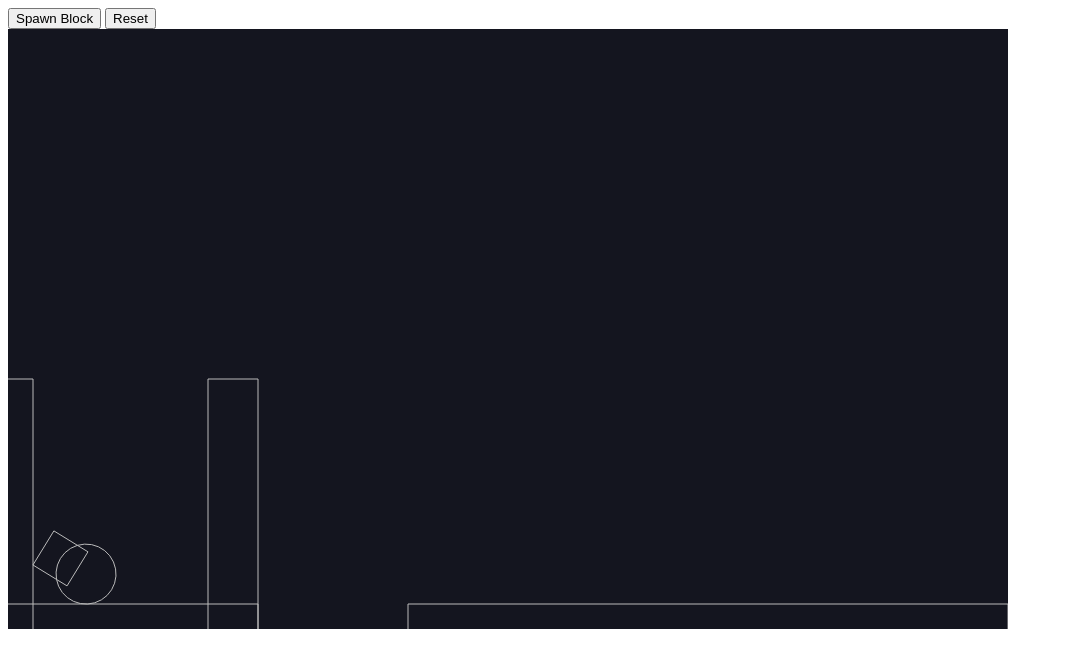
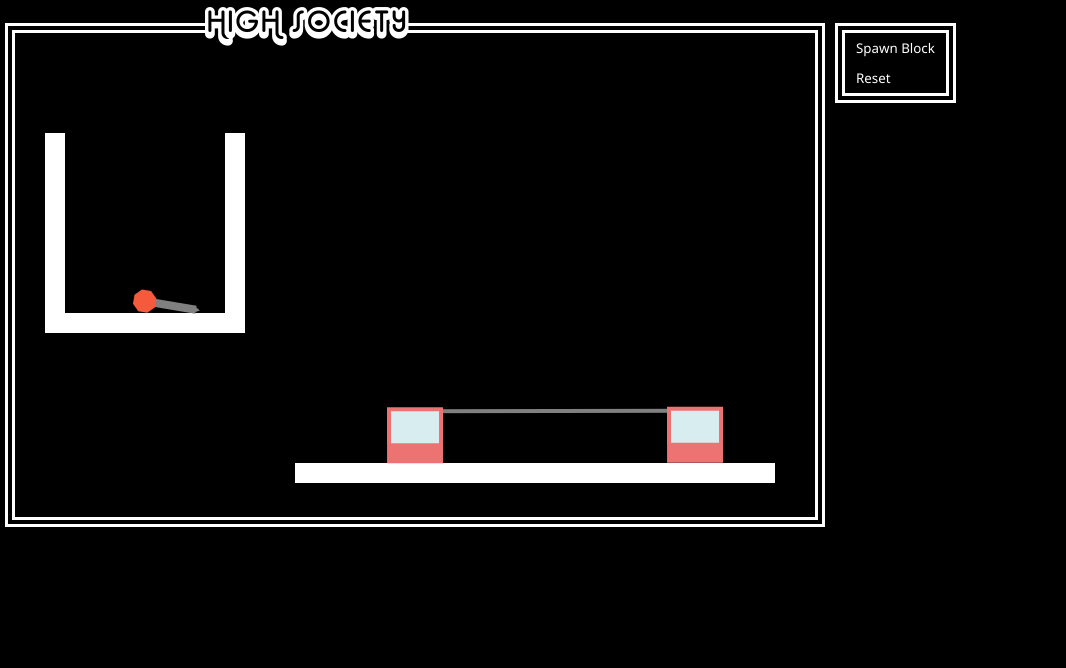
Before and after one commit to adamhungerford/highsociety, a website: page index.html in a window 1280 px wide. Both pictures are taken after a click on the button "Spawn Block". Shown: the whole page, without its empty margins (0-1066 px from the left). Drawn offline with nearby package versions, Linux system fonts and the light colour scheme.

Commit message:
Final JavaScript work.

```diff
--- /dev/null
+++ b/index.css
@@ -0,0 +1,36 @@
+* {
+	margin: auto;
+}
+
+@font-face {
+	font-family: "Alba Super";
+	src: url("albas.ttf");
+}
+
+
+#canvas, #controls{
+	border: 10px double white;
+	margin: 5px 5px 5px 5px;
+	float: left;
+}
+
+button {
+	background-color: black;
+	color: white;
+	border: 0;
+	margin: 5px 5px 5px 5px;
+	font-family: Segoe UI;
+}
+
+body {
+	color: white;
+	background-color: black;
+}
+
+#title {
+	font-family: Alba Super;
+	position: absolute;
+	top: 0;
+	left: 205px;
+	background-color: black;
+}
--- a/index.html
+++ b/index.html
@@ -1,11 +1,18 @@
 <!DOCTYPE html>
 <html lang="en">
-<head></head>
+<head>
+	<meta charset="UTF-8">
+	<title>High Society</title>
+	<link rel="stylesheet" type="text/css" href="index.css">
+</head>
 <body>
+	<div id="title"><h1>HIGH SOCIETY</h1></div>
+	<br>
 	<div id="canvas"></div>
-	<button id="spawn">Spawn Block</button>
-	<button id="reset">Reset</button>
-	<br>
+	<div id="controls">
+		<button id="spawn">Spawn Block</button><br>
+		<button id="reset">Reset</button>
+	</div>
 	<script src="node_modules/matter-js/build/matter.js"></script>
 	<script src="index.js"></script>
 </body>
--- a/index.js
+++ b/index.js
@@ -14,12 +14,14 @@ var engine = Engine.create(),
 
 // create renderer
 var render = Render.create({
-    element: document.body,
+    element: document.getElementById("canvas"),
     engine: engine,
     options: {
-        width: 1000,
-        height: 600,
-        showAngleIndicator: false
+        wireframes:false,
+        width: 800,
+        height: 480,
+        showAngleIndicator: false,
+        background: "black"
     }
 });
 
@@ -32,29 +34,132 @@ Runner.run(runner, engine);
 percy = function(xx, yy){
         x = xx,
         y = yy,
-        skull = Bodies.circle(x, y, 30),
-        teeth = Bodies.rectangle(x, y-30, 40, 40, { render: skull.render });
+        skull = Bodies.rectangle(x, y, 60, 60, {render: {fillStyle: "white"}}),
+        teeth = Bodies.rectangle(x, y-30, 40, 40, { render: skull.render});
+        eye1 = Bodies.rectangle(x-10, y, 8, 8, {render: {fillStyle: "black"}});
+        eye2 = Bodies.rectangle(x+10, y, 8, 8, {render: {fillStyle: "black"}});
 
     var percy = Body.create({
-        parts: [skull, teeth]
+        parts: [skull, teeth, eye1, eye2],
+        friction: 1,
+        density: 1,
     });
 
 return percy;
-};
+}
 
 drill = function(xx, yy){
     x = xx,
     y = yy,
-    newdrill = Bodies.polygon(x,y,3,50);
+    handle = Bodies.polygon(x,y,8,15);
+    shaft = Bodies.rectangle(x,y+30,10,70, { render:{ fillStyle: "grey"}});
+    bit = Bodies.polygon(x,y+65,3,5, { angle : 0.536, render:{ fillStyle: "grey"} });
+    var newdrill = Body.create({
+        parts: [shaft, bit, handle],
+        friction: 1,
+        density: 1,
+    })
 
 return newdrill;
 }
 
+burrower = function(xx, yy){
+    x = xx,
+    y = yy,
+    tread = Bodies.rectangle(x,y,80,40, {render: {fillStyle: "grey"}});
+    cap = Bodies.polygon(x,y-28,7,35, {angle: 1.571, render: {fillStyle: "#664e78"}});
+    var newburrower = Body.create({
+        parts: [tread, cap],
+        friction: 1,
+        density: 1,
+    })
+    return newburrower;
+}
+
+flaregun = function(xx, yy){
+    x = xx,
+    y = yy,
+    handle = Bodies.rectangle(x,y,40,20,{
+        render: {
+            fillStyle: "orange",
+        },
+    });
+    barrel = Bodies.rectangle(x+20, y+20,10,60, {
+        render: {
+            fillStyle: "orange",
+        }
+    });
+    warning = Bodies.polygon(x-10, y, 3, 10,{
+        angle: 3.1415,
+        render: {
+            fillStyle: "yellow",
+        }
+    });
+    ex1 = Bodies.rectangle(x-8, y, 8, 2, {
+        render: {
+            fillStyle: "black"
+        }
+    });
+    ex2 = Bodies.rectangle(x-14, y, 2, 2, {
+        render: {
+            fillStyle: "black"
+        }
+    });
+
+    var newflaregun = Body.create({
+        parts: [handle, barrel, warning, ex1, ex2],
+        friction: 1,
+        density: 1,
+    })
+    return newflaregun;
+}
+
+funicular = function(xx, yy){
+    x = xx,
+    y = yy,
+    car1 = Bodies.rectangle(x,y,70,70, {render: {
+        fillStyle: "#ed7272"
+    }});
+    car2 = Bodies.rectangle(x+350,y,70,70, {
+        render: {
+            fillStyle: "#ed7272"
+        }});
+    connector = Bodies.rectangle(x+175,y-30,350,5, {
+        render: {
+            fillStyle: "grey"
+        }
+    });
+    window1 = Bodies.rectangle(x,y-10, 60, 40, {render:{fillStyle:"#d8edf0"}});
+    window2 = Bodies.rectangle(x+350, y-10, 60, 40, {render:{fillStyle:"#d8edf0"}});
+
+    var newfunicular = Body.create({
+        parts: [connector, car1, car2, window1, window2],
+        friction: 1,
+        density: 1,
+    })
+
+    return newfunicular;
+}
+
+box = function(){
+    floor = Bodies.rectangle(62.5, 362.5, 215, 25, {render: {fillStyle: "white"}});
+    wall1 = Bodies.rectangle(-50, 250, 25, 250, {render: floor.render});
+    wall2 = Bodies.rectangle(175, 250, 25, 250, {render: wall1.render});
+
+    var newbox = Body.create({
+        parts: [wall1, wall2, floor],
+        friction: 1,
+        isStatic: true,
+    })
+    return newbox;
+}
+
+box = box();
+
 Composite.add(world, [
-    Bodies.rectangle(600, 600, 600, 50, { isStatic: true }),    //floor
-    Bodies.rectangle(0, 600, 300, 50, {isStatic: true }),
-    Bodies.rectangle(-100, 500, 50, 300, {isStatic: true }),
-    Bodies.rectangle(125, 500, 50, 300, {isStatic: true }),
+    Bodies.rectangle(550, 550, 600, 25, { isStatic: true, friction:1, render: { fillStyle: "white"}}),    //floor
+    box,
+    funicular(400,200),
 ]);
 
 // add mouse control
@@ -81,10 +186,12 @@ Render.lookAt(render, {
 });
 
 document.getElementById("spawn").onclick = function() {
-    newpercy = percy(0,0);
-    newdrill = drill(0,0);
-    const blocks = [newpercy, newdrill];
-    choose = Math.floor(Math.random() * 2);
+    newpercy = percy(100,0);
+    newdrill = drill(100,0);
+    newburrower = burrower(75,0);
+    newflaregun = flaregun(75,0);
+    const blocks = [newpercy, newdrill, newburrower, newflaregun];
+    choose = Math.floor(Math.random() * blocks.length);
     console.log(choose);
     Composite.add(world, [blocks[choose]]);
 };
@@ -95,22 +202,23 @@ document.getElementById("reset").onclick = function(){
     Render.stop(render);
     Runner.stop(runner);
     render.canvas.remove();
+
     render = Render.create({
         element: document.body,
         engine: engine,
         options: {
-            width: 1000,
-            height: 600,
-            showAngleIndicator: false
+            wireframes:false,
+            width: 800,
+            height: 480,
+            showAngleIndicator: false,
         }
     });
     Render.run(render)
     Runner.run(runner, engine);
     Composite.add(world, [
-        Bodies.rectangle(600, 600, 600, 50, { isStatic: true }),    //floor
-        Bodies.rectangle(0, 600, 300, 50, {isStatic: true }),
-        Bodies.rectangle(-100, 500, 50, 300, {isStatic: true }),
-        Bodies.rectangle(125, 500, 50, 300, {isStatic: true }),
+        Bodies.rectangle(550, 550, 600, 25, { isStatic: true, friction:1, render: { fillStyle: "white"}}),    //floor
+        box,
+        funicular(400,200),
     ]);
 
     var mouse = Mouse.create(render.canvas),
```
Also changed, not shown: albas.TTF (added).
